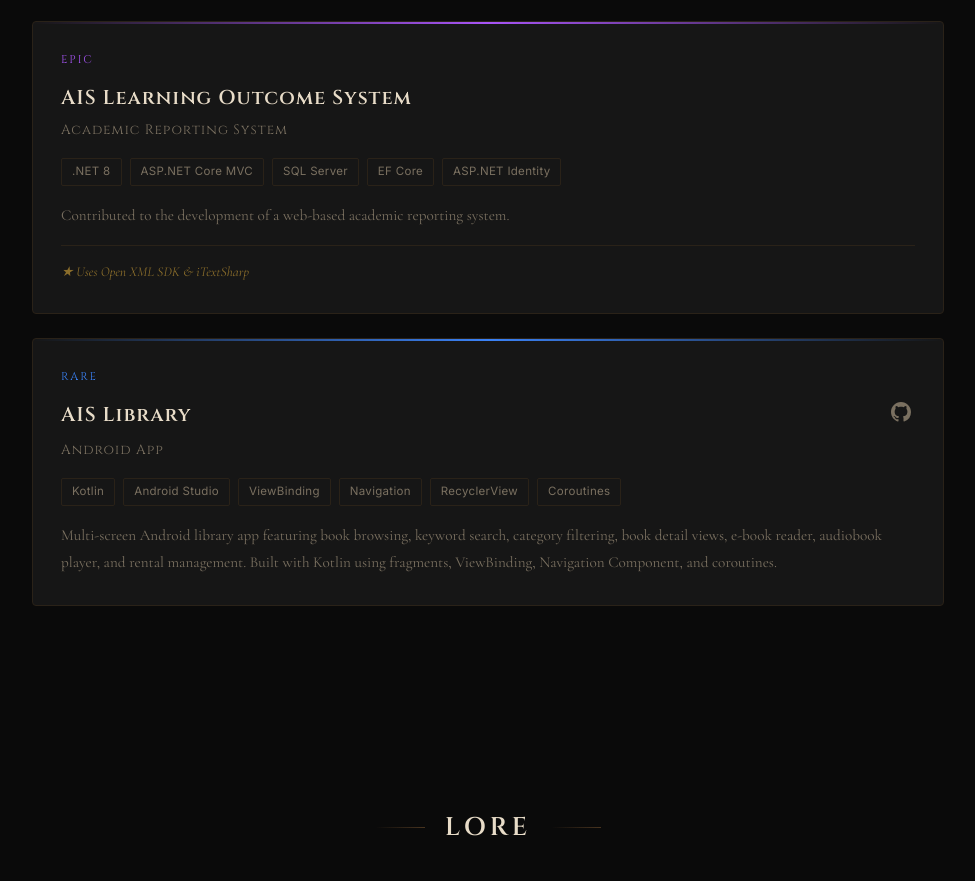
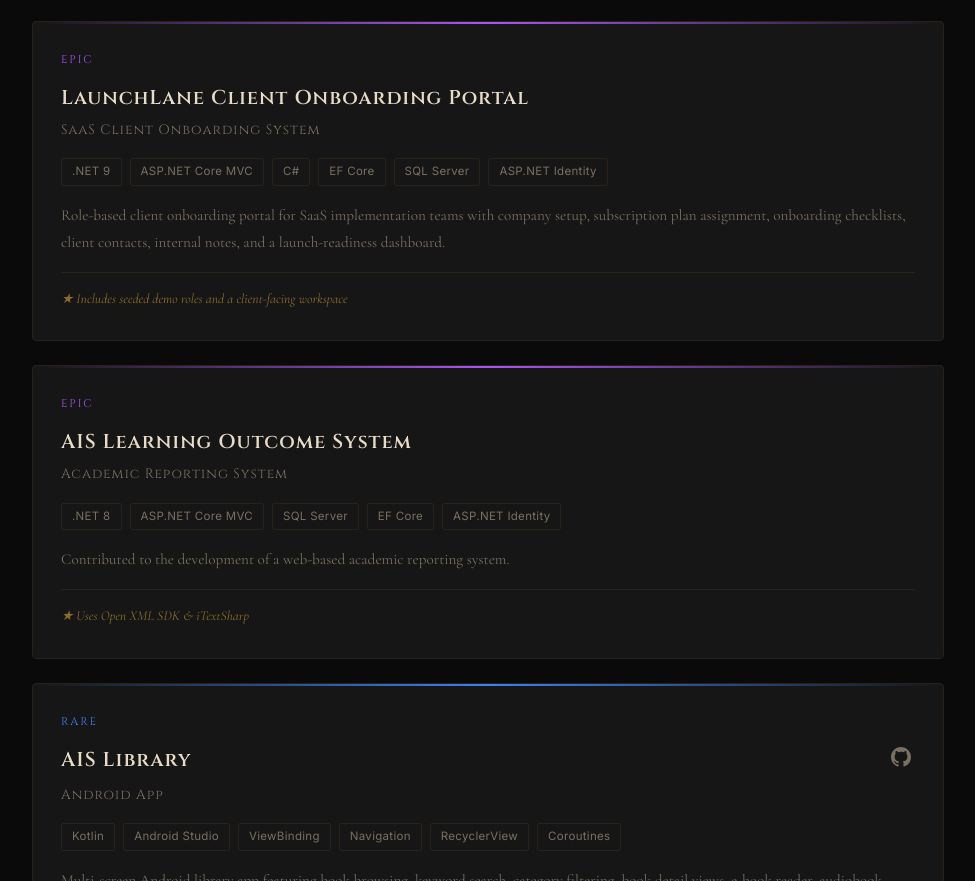
Before and after one commit to Andrew3605/andrew-portfolio, a plain HTML site: page index.html in a window 1280 px wide. Shown: the part 2913-3794 px from the top of the page, without its empty margins (152-1127 px from the left). Drawn offline with nearby package versions, Linux system fonts and the light colour scheme.

Commit message:
Add client onboarding portal to portfolio

```diff
--- a/index.html
+++ b/index.html
@@ -220,6 +220,21 @@
                 <div class="item-card" data-rarity="epic">
                     <div class="item-rarity">Epic</div>
                     <div class="item-header">
+                        <h3>LaunchLane Client Onboarding Portal</h3>
+                    </div>
+                    <p class="item-subtitle">SaaS Client Onboarding System</p>
+                    <div class="item-stats">
+                        <span>.NET 9</span><span>ASP.NET Core MVC</span><span>C#</span><span>EF Core</span><span>SQL Server</span><span>ASP.NET Identity</span>
+                    </div>
+                    <p class="item-lore">Role-based client onboarding portal for SaaS implementation teams with company setup, subscription plan assignment, onboarding checklists, client contacts, internal notes, and a launch-readiness dashboard.</p>
+                    <div class="item-footer">
+                        <span class="item-detail">&#9733; Includes seeded demo roles and a client-facing workspace</span>
+                    </div>
+                </div>
+
+                <div class="item-card" data-rarity="epic">
+                    <div class="item-rarity">Epic</div>
+                    <div class="item-header">
                         <h3>AIS Learning Outcome System</h3>
                     </div>
                     <p class="item-subtitle">Academic Reporting System</p>
```
